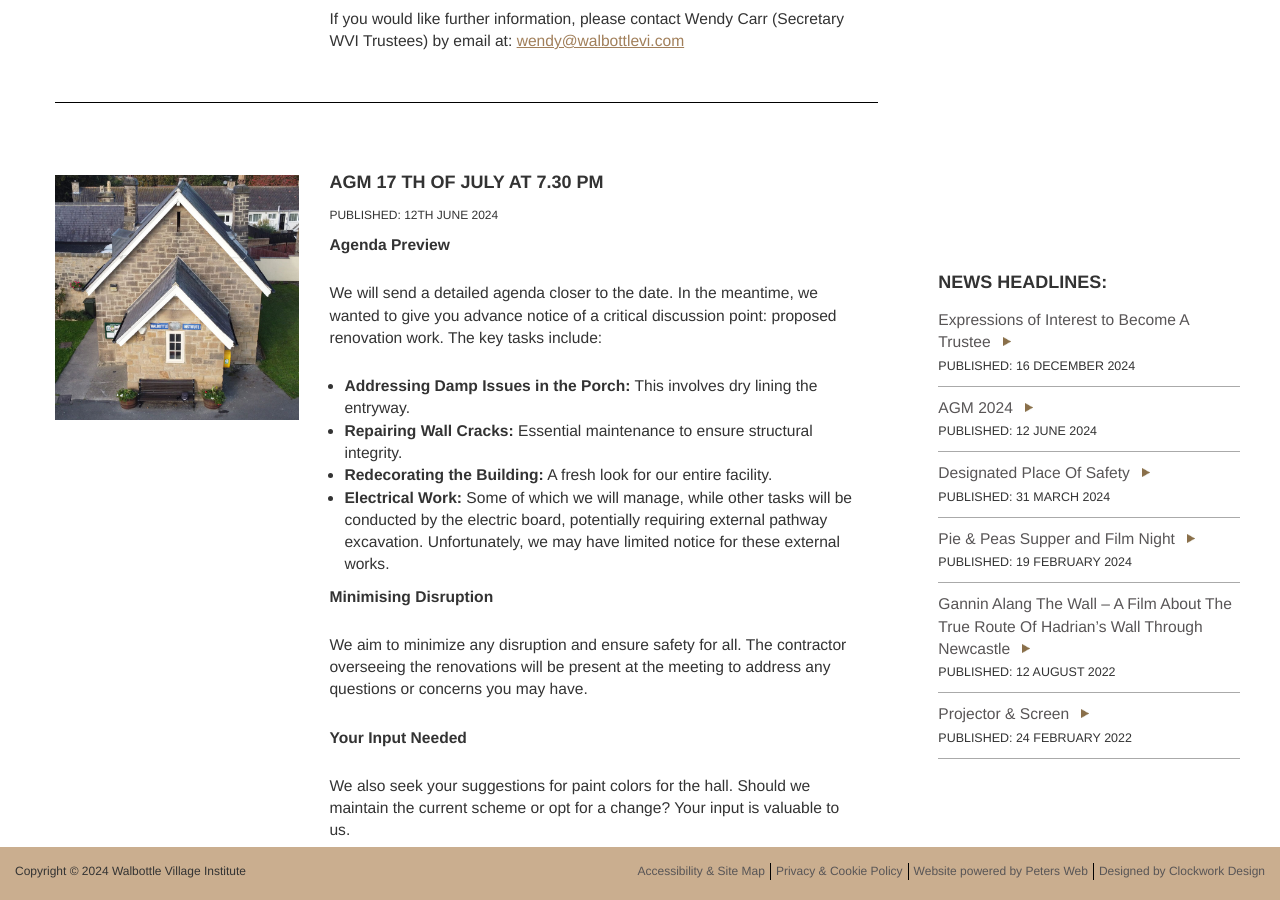
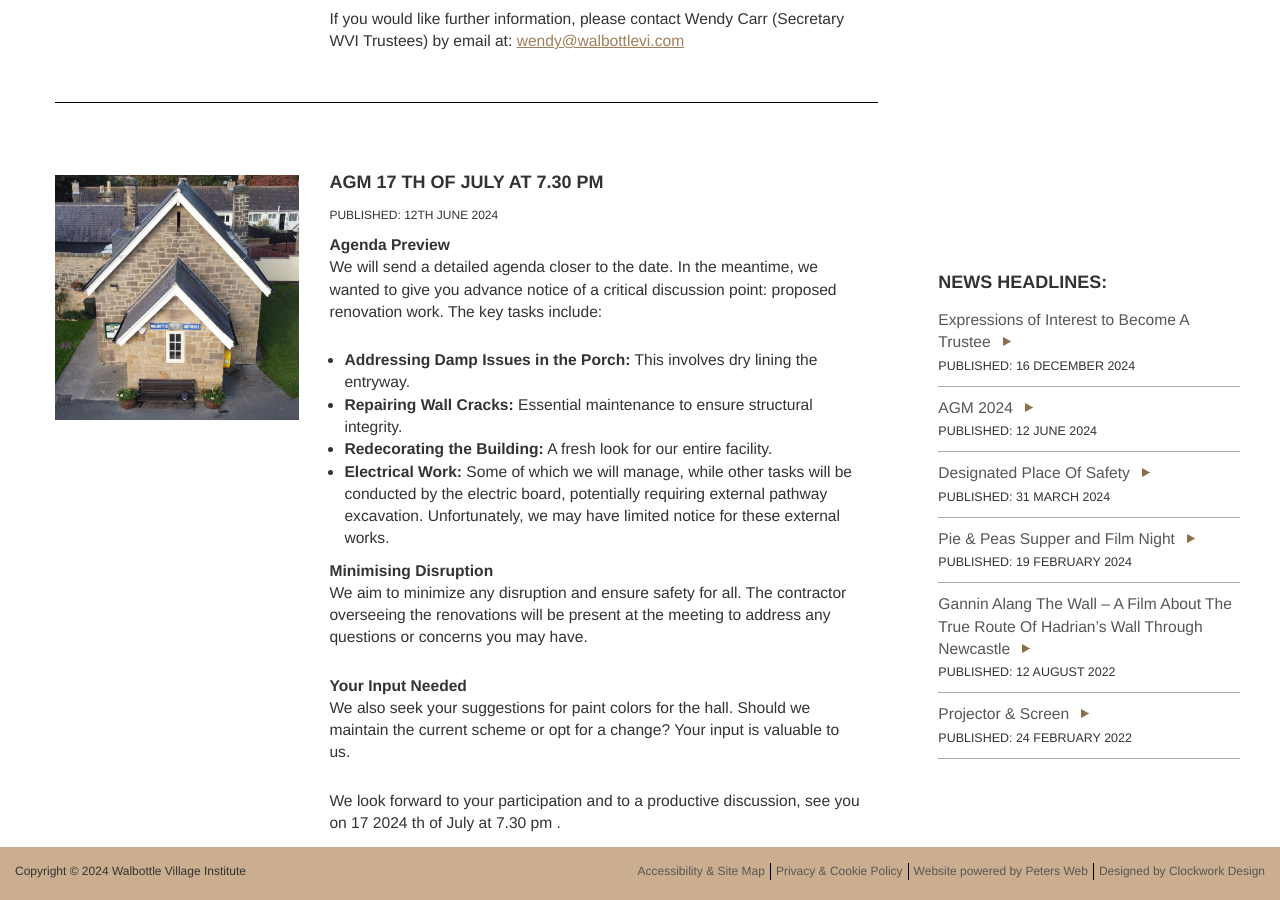
Before and after one commit to Walbottle-Village/Walbottle-Village-Institute, a Jekyll site: the page built from _pages/wvi_news.md, in a window 1280 px wide and 900 px high, scrolled down 798 px. Built offline with Jekyll 4.4.1, drawn with Linux system fonts in a browser that asks for light colours; cached includes are drawn as plain includes; some web fonts are replaced; comment, search, counter and statistics services are not loaded.

Commit message:
Update wvi_news.md

```diff
--- a/_pages/wvi_news.md
+++ b/_pages/wvi_news.md
@@ -54,18 +54,15 @@
 						<div class="col-md-8 col-sm-12 col-xs-12">
 							<h3><strong>AGM 17 th of July at 7.30 pm </strong></h3>
 							<p class="date">Published: 12th June 2024</p>
-    <p><strong>Agenda Preview</strong></p>
-    <p>We will send a detailed agenda closer to the date. In the meantime, we wanted to give you advance notice of a critical discussion point: proposed renovation work. The key tasks include:</p>
+    <p><strong>Agenda Preview</strong><br>We will send a detailed agenda closer to the date. In the meantime, we wanted to give you advance notice of a critical discussion point: proposed renovation work. The key tasks include:</p>
     <ul>
         <li><strong>Addressing Damp Issues in the Porch:</strong> This involves dry lining the entryway.</li>
         <li><strong>Repairing Wall Cracks:</strong> Essential maintenance to ensure structural integrity.</li>
         <li><strong>Redecorating the Building:</strong> A fresh look for our entire facility.</li>
         <li><strong>Electrical Work:</strong> Some of which we will manage, while other tasks will be conducted by the electric board, potentially requiring external pathway excavation. Unfortunately, we may have limited notice for these external works.</li>
     </ul>
-    <p><strong>Minimising Disruption</strong></p>
-    <p>We aim to minimize any disruption and ensure safety for all. The contractor overseeing the renovations will be present at the meeting to address any questions or concerns you may have.</p>
-    <p><strong>Your Input Needed</strong></p>
-    <p>We also seek your suggestions for paint colors for the hall. Should we maintain the current scheme or opt for a change? Your input is valuable to us.</p>
+    <p><strong>Minimising Disruption</strong><br>We aim to minimize any disruption and ensure safety for all. The contractor overseeing the renovations will be present at the meeting to address any questions or concerns you may have.</p>
+    <p><strong>Your Input Needed</strong><br>We also seek your suggestions for paint colors for the hall. Should we maintain the current scheme or opt for a change? Your input is valuable to us.</p>
     <p>We look forward to your participation and to a productive discussion, see you on 17 2024 th of July at 7.30 pm .</p>						</div>
 					</div>
 				</div>
```
